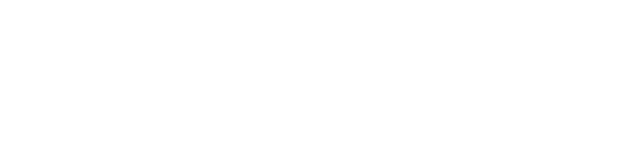
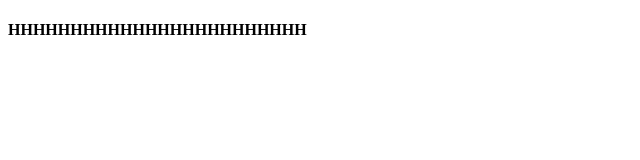
Before and after one commit to Hojiakbar87/template, a plain HTML site: page lesson4/index.html in a window 1280 px wide. Shown: the whole page, without its empty margins (0-640 px from the left). Drawn offline with Linux system fonts and the light colour scheme.

Commit message:
Это наше 6 й комит

```diff
--- a/lesson4/index.html
+++ b/lesson4/index.html
@@ -7,5 +7,6 @@
 </head>
 <body>
     <script src="script.js"></script>
+    <h4>HHHHHHHHHHHHHHHHHHHHHHHH</h4>
 </body>
 </html>
```
